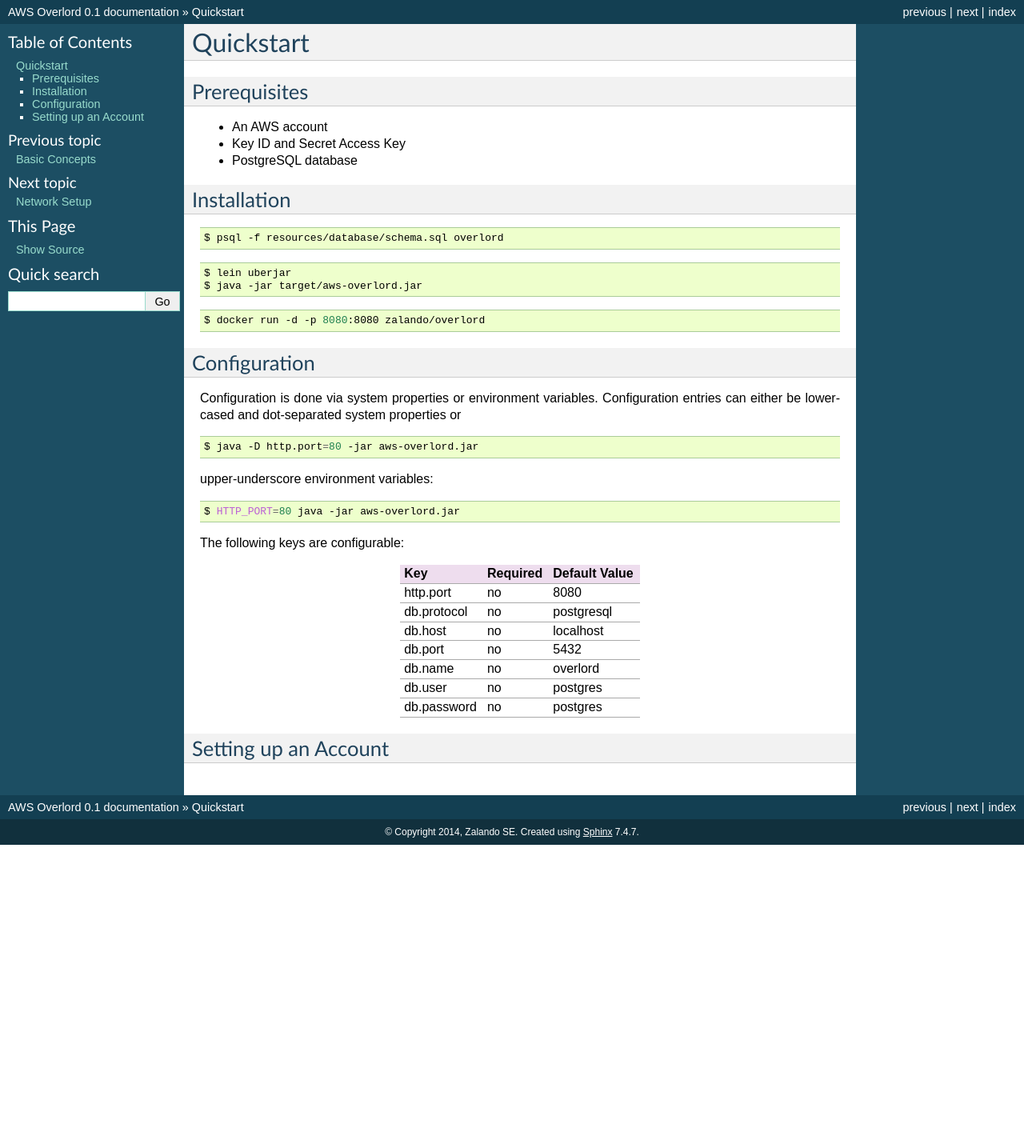
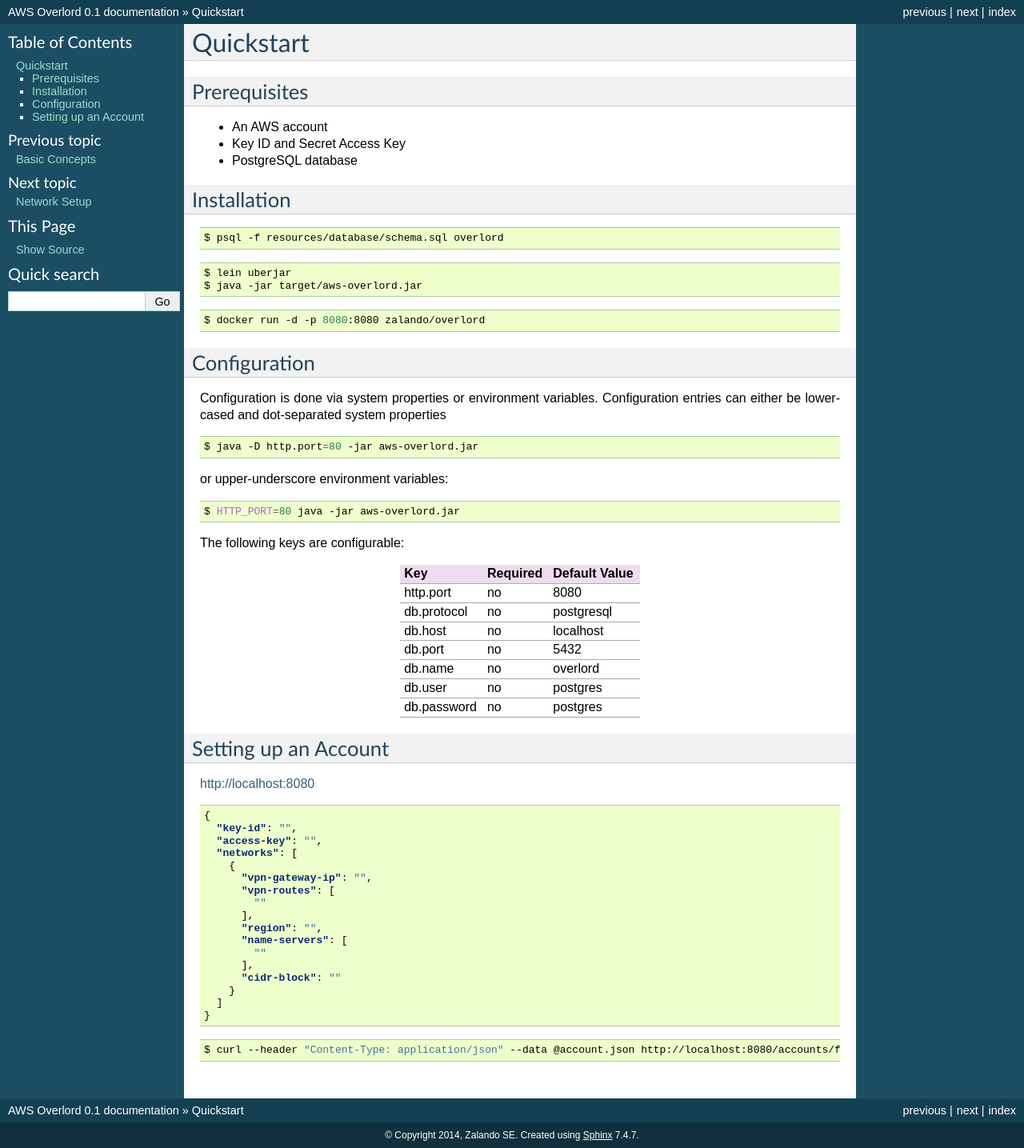
Before and after one commit to apfeiffer85/aws-overlord, a Sphinx documentation site: the page built from docs/quickstart.rst, in a window 1280 px wide. Shown: the whole page at 80% size. Built offline with Sphinx 7.4.7, drawn with Linux system fonts in a browser that asks for light colours; before the commit the page ends 1056 px from its top, so only the background shows below that.

Commit message:
Updated docs

```diff
--- a/docs/quickstart.rst
+++ b/docs/quickstart.rst
@@ -31,13 +31,13 @@
 =============
 
 Configuration is done via system properties or environment variables.
-Configuration entries can either be lower-cased and dot-separated system properties or
+Configuration entries can either be lower-cased and dot-separated system properties
 
 .. code-block:: bash
 
     $ java -D http.port=80 -jar aws-overlord.jar
 
-upper-underscore environment variables:
+or upper-underscore environment variables:
 
 .. code-block:: bash
 
@@ -59,3 +59,30 @@
 
 Setting up an Account
 =====================
+
+http://localhost:8080
+
+.. code-block:: json
+
+    {
+      "key-id": "",
+      "access-key": "",
+      "networks": [
+        {
+          "vpn-gateway-ip": "",
+          "vpn-routes": [
+            ""
+          ],
+          "region": "",
+          "name-servers": [
+            ""
+          ],
+          "cidr-block": ""
+        }
+      ]
+    }
+
+
+.. code-block:: bash
+
+    $ curl --header "Content-Type: application/json" --data @account.json http://localhost:8080/accounts/foo
```
Also changed, not shown: README.rst (+11 -0 lines).
